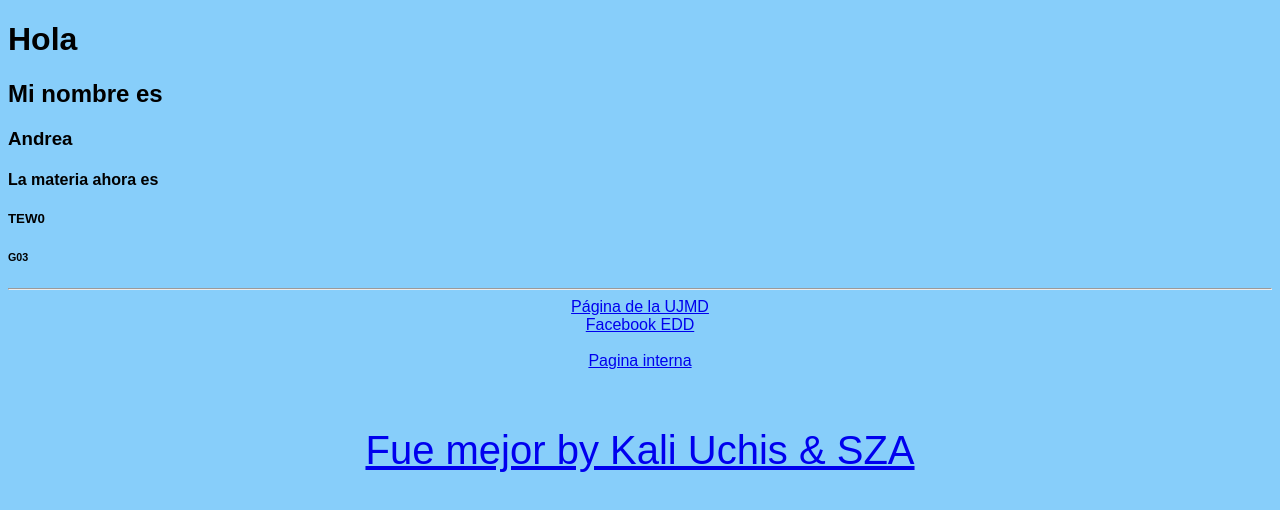
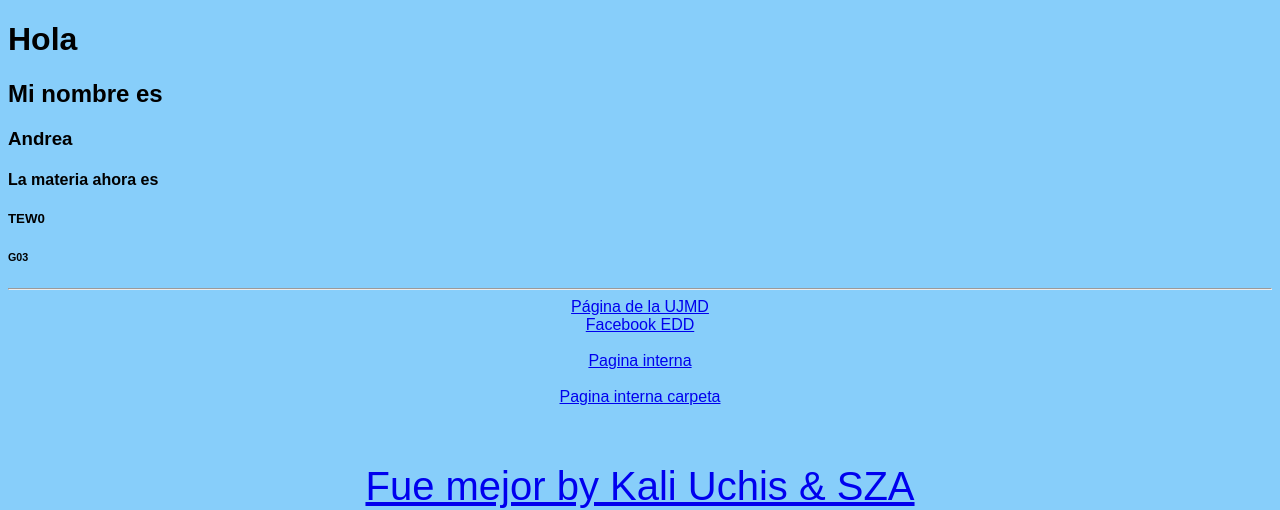
Before and after one commit to astokp/taller-Tew0, a plain HTML site: page index.html in a window 1280 px wide. Shown: the top 510 px of the page. Drawn offline with Linux system fonts and the light colour scheme.

Commit message:
Update index.html

```diff
--- a/index.html
+++ b/index.html
@@ -19,6 +19,7 @@
 		<a href="https://www.ujmd.edu.sv/">Página de la UJMD </a> <br> <a href="https://m.facebook.com/ediseno.ujmd/"> Facebook EDD </a> <br> <br>
 
 		<a href="pagina2.html" > Pagina interna </a> <br> <br>
+		<a href="folder/pagina3.html" > Pagina interna carpeta  </a> <br> <br>
 	<p style="color: tomato; font-size: 30pt;"><a href="https://www.youtube.com/watch?v=3aMLZm8ykoE" target="_blank"> Fue mejor by Kali Uchis & SZA</p> </a>
 	<br>
 	<iframe width="560" height="315" src="https://www.youtube.com/embed/3aMLZm8ykoE" title="YouTube video player" frameborder="0" allow="accelerometer; autoplay; clipboard-write; encrypted-media; gyroscope; picture-in-picture" allowfullscreen></iframe>
```
